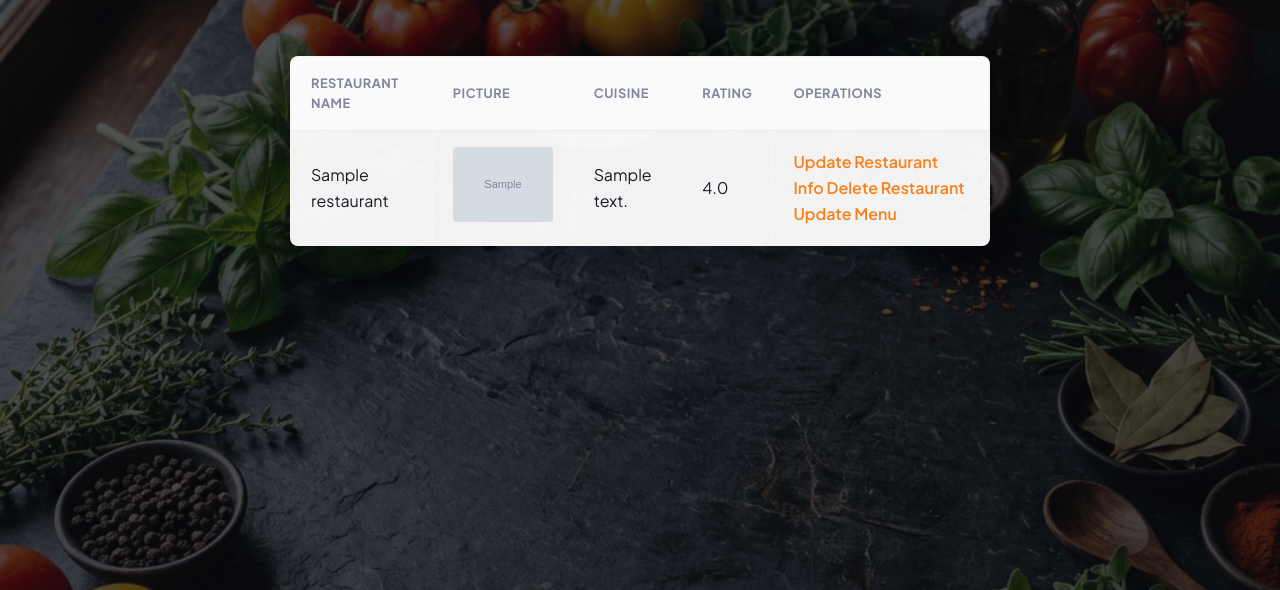
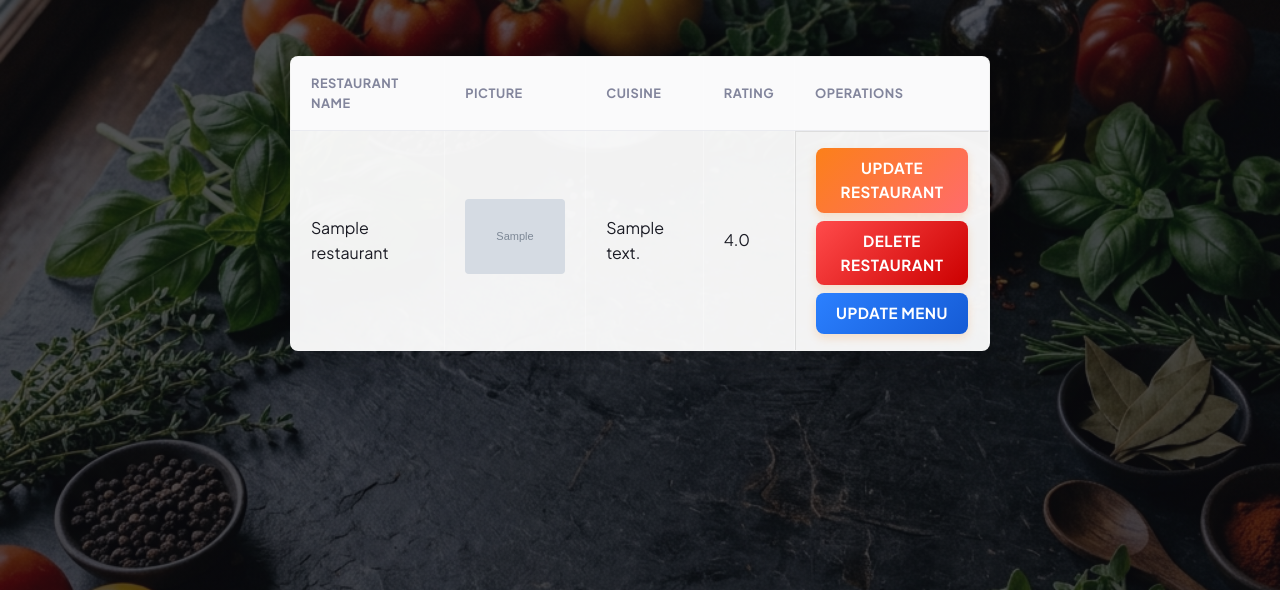
Before and after one commit to Sushravya40/Vegelight, a Django app: page /update_restaurant/1 in a window 1280 px wide. Shown: the top 590 px of the page. Run offline with Django 5.2, Linux system fonts and the light colour scheme; tables that the repository leaves empty hold one stand-in row (values such as "Sample post"); grey boxes marked "Sample" are stand-in pictures.

Commit message:
Style admin restaurant operations

```diff
--- a/DjangoPro/vegelight/delivery/Templates/show_restaurant.html
+++ b/DjangoPro/vegelight/delivery/Templates/show_restaurant.html
@@ -28,16 +28,14 @@
                     </td>
                     <td>{{ r.cuisine }}</td>
                     <td>{{ r.rating }}</td>
-                    <td>
-                        <a href="{% url 'open_update_restaurant' r.id %}">
-                            Update Restaurant Info
+                    <td style="display: flex; flex-direction: column; gap: 0.5rem;">
+                        <a href="{% url 'open_update_restaurant' r.id %}" class="btn" style="padding: 0.5rem;">
+                            Update Restaurant
                         </a>
-                        <br>
-                         <a href="{% url 'delete_restaurant' r.id %}">
+                         <a href="{% url 'delete_restaurant' r.id %}" class="btn" style="padding: 0.5rem; background: linear-gradient(135deg, #ff4b4b 0%, #cc0000 100%);">
                             Delete Restaurant
                         </a>
-                        <br>
-                        <a href="{% url 'open_update_menu' r.id %}">
+                        <a href="{% url 'open_update_menu' r.id %}" class="btn" style="padding: 0.5rem; background: linear-gradient(135deg, #2b80ff 0%, #155bd5 100%);">
                             Update Menu
                         </a>
                     </td>
```
